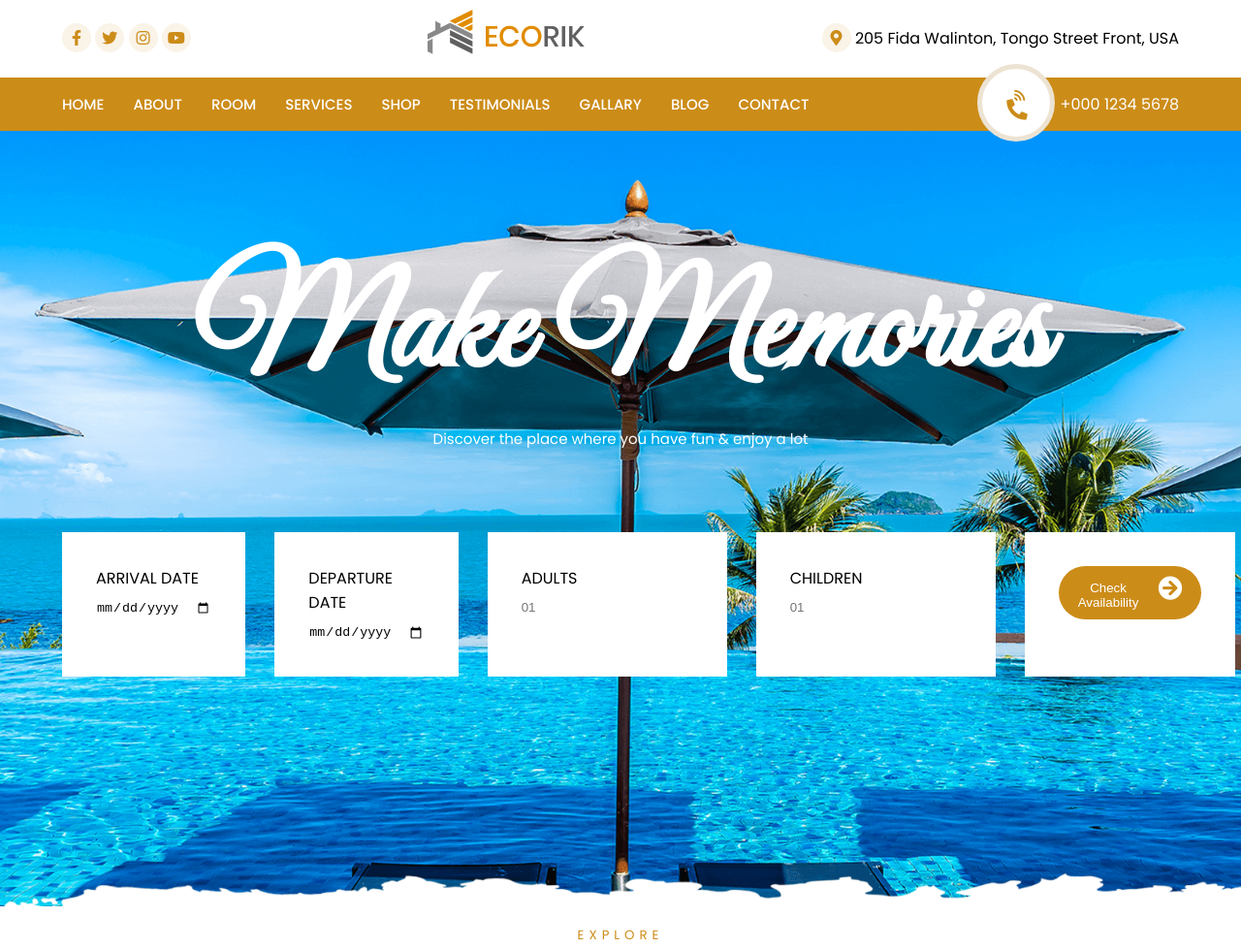
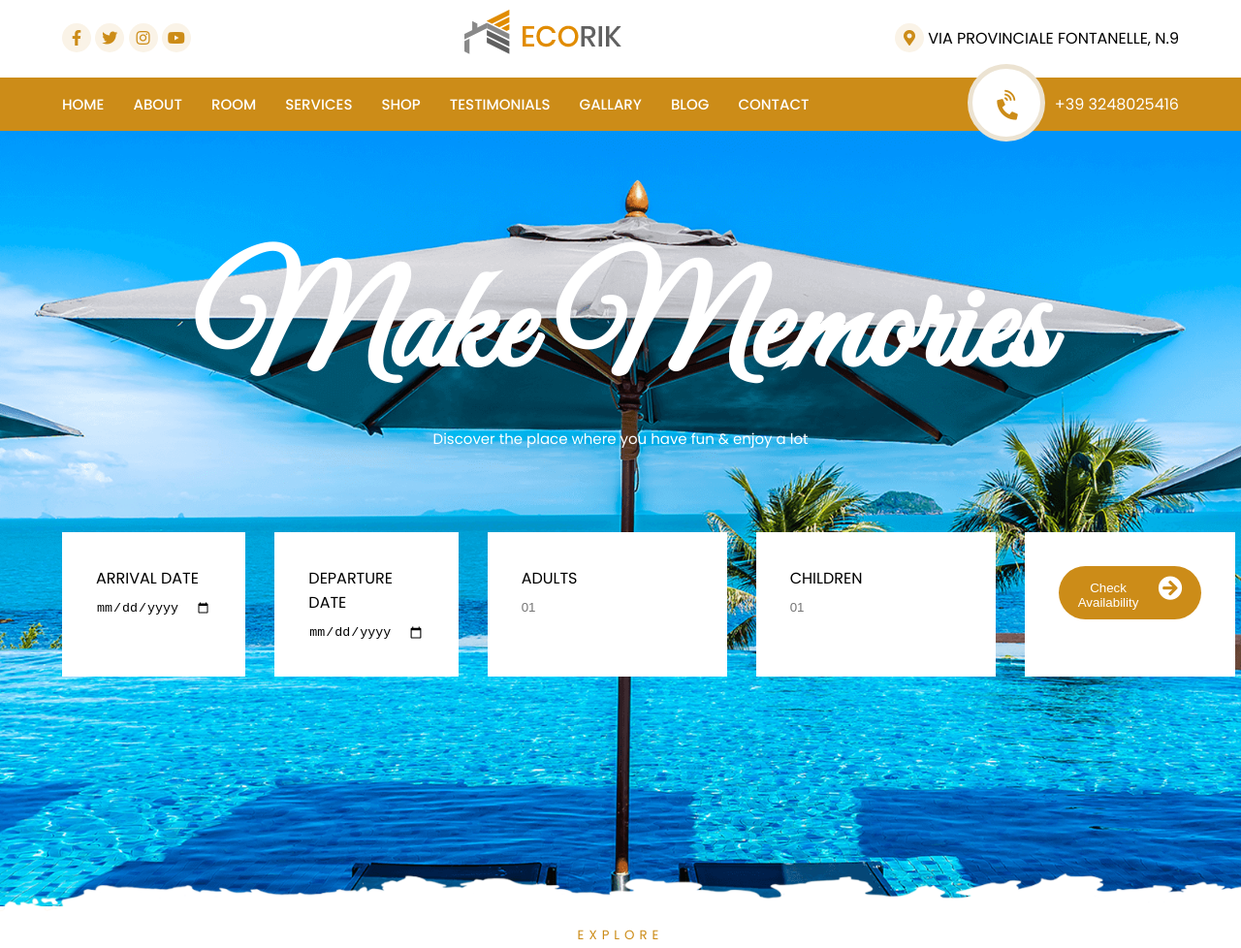
Before and after one commit to angeloroseo/the-brilliant-sisters, a plain HTML site: page index.html in a window 1280 px wide. Shown: the top 978 px of the page at 97% size. Drawn offline with nearby package versions, Linux system fonts and the light colour scheme.

Commit message:
Update index.html

```diff
--- a/index.html
+++ b/index.html
@@ -2,7 +2,7 @@
 <html lang="en" dir="ltr">
 
 <head>
-  <title>Hotel Booking Website</title>
+  <title>THE BRILLIANTSISTERS</title>
   <meta name="viewport" content="width=device-width, initial-scale=1">
   <link rel="stylesheet" href="https://pro.fontawesome.com/releases/v5.10.0/css/all.css" integrity="sha384-AYmEC3Yw5cVb3ZcuHtOA93w35dYTsvhLPVnYs9eStHfGJvOvKxVfELGroGkvsg+p" crossorigin="anonymous" />
   <link rel="stylesheet" href="css/style.css">
@@ -29,7 +29,7 @@
       </div>
       <div class="address">
         <i class="fas fa-map-marker-alt"></i>
-        <span>205 Fida Walinton, Tongo Street Front, USA</span>
+        <span>VIA PROVINCIALE FONTANELLE, N.9</span>
       </div>
     </div>
   </section>
@@ -61,7 +61,7 @@
 
         <div class="head_contact">
           <i class="fas fa-phone-volume"></i>
-          <span>+000 1234 5678</span>
+          <span>+39 3248025416</span>
         </div>
       </nav>
     </div>
@@ -728,7 +728,7 @@
 
 
   <section class="map top">
-    <iframe src="https://www.google.com/maps/embed?pb=!1m14!1m12!1m3!1d14131.036667732067!2d85.32395955!3d27.69383745!2m3!1f0!2f0!3f0!3m2!1i1024!2i768!4f13.1!5e0!3m2!1sen!2snp!4v1638187678048!5m2!1sen!2snp" width="600" height="450" style="border:0;"
+    <iframe src="https://www.google.com/maps/embed?pb=!1m18!1m12!1m3!1d2889.123456789!2d14.4931132!3d40.7375562!2m3!1f0!2f0!3f0!3m2!1i1024!2i768!4f13.1!3m3!1m2!1s0x133b08d123456789%3A0x123456789abcdef!2sVia%20Provinciale%20Fontanelle%2C%209%2C%2080010%20Gragnano%20NA%2C%20Italia!5e0!3m2!1sit!2sit!4v1695574191234!5m2!1sit!2sit" width="600" height="450" style="border:0;" allowfullscreen="" loading="lazy" referrerpolicy="no-referrer-when-downgrade"></iframe>
       allowfullscreen="" loading="lazy"></iframe>
   </section>
 
```
